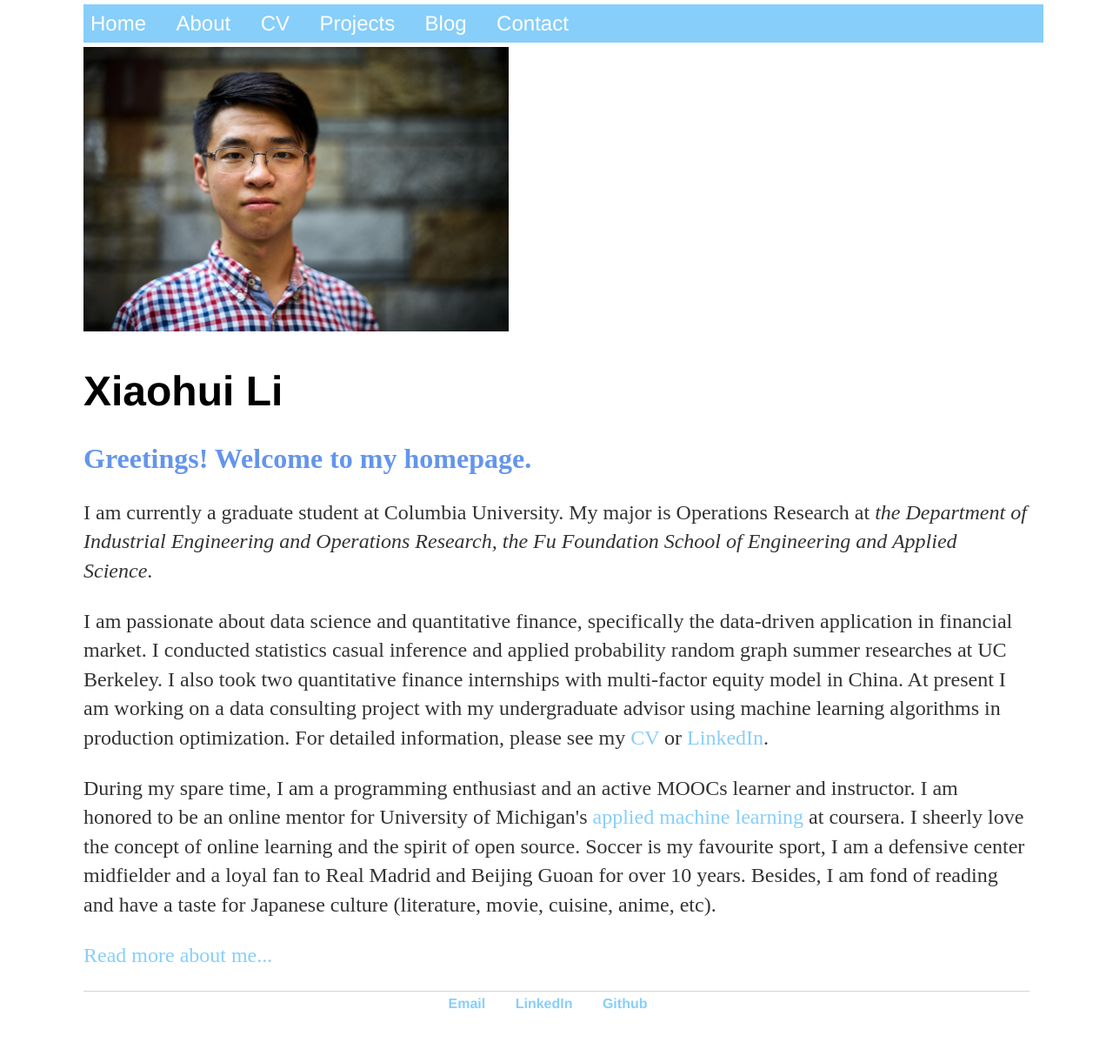
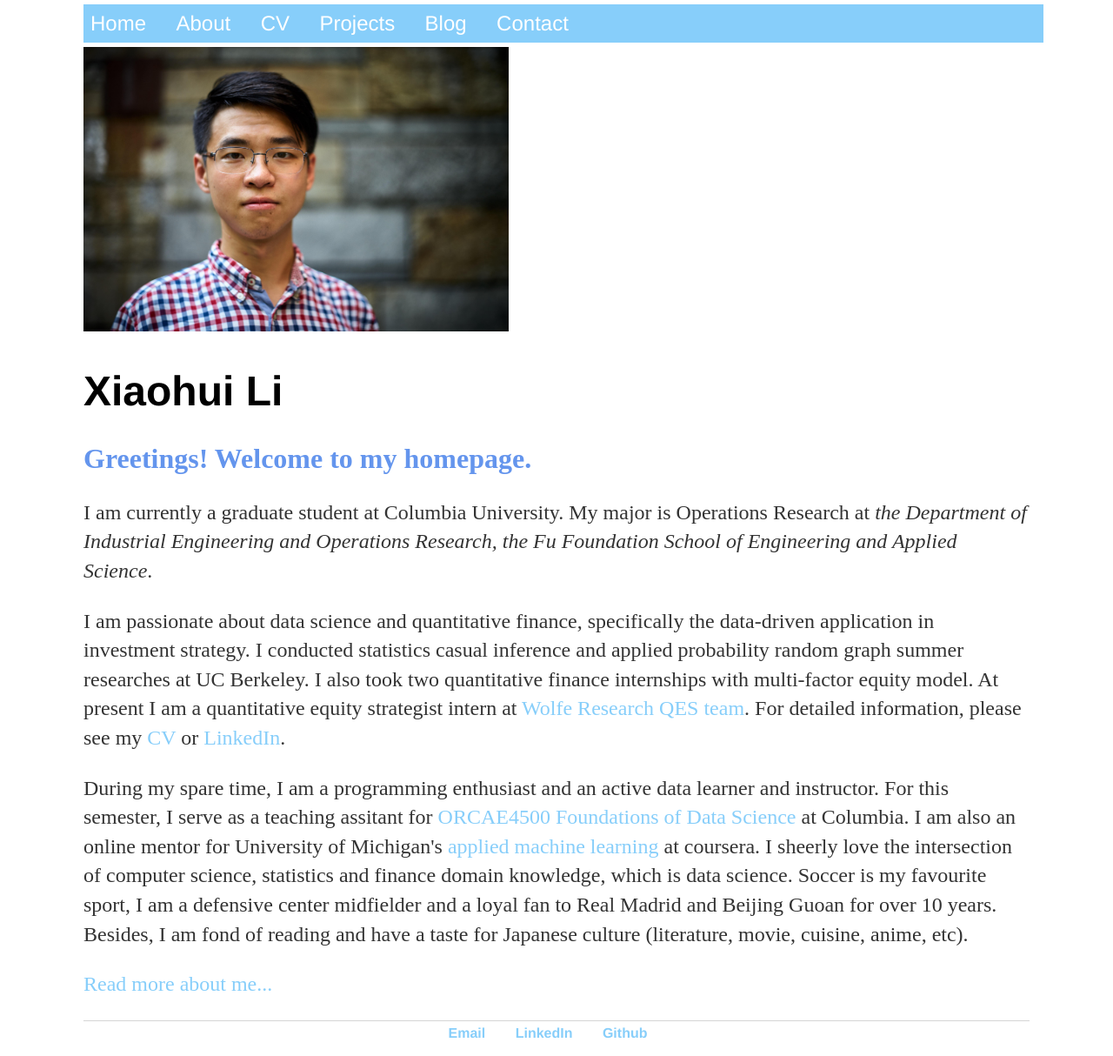
Before and after one commit to xiaohui-victor-li/xiaohui-victor-li.github.io, a Jekyll site: the page index.html, which Jekyll copies as it is, in a window 1280 px wide. Shown: the whole page at 87% size. Built offline with Jekyll 4.4.1, drawn with Linux system fonts in a browser that asks for light colours; before the commit the page ends 1180 px from its top, so only the background shows below that.

Commit message:
Update index.html

```diff
--- a/index.html
+++ b/index.html
@@ -27,13 +27,13 @@
         		<h1>Xiaohui Li</h1>
 			   	<h2>Greetings! Welcome to my homepage.</h1>
 					<p>I am currently a graduate student at Columbia University. My major is Operations Research at <em>the Department of Industrial Engineering and Operations Research, the Fu Foundation School of Engineering and Applied Science</em>.</p>
-					<p>I am passionate about data science and quantitative finance, specifically the data-driven application in financial market.
+					<p>I am passionate about data science and quantitative finance, specifically the data-driven application in investment strategy.
 					   I conducted statistics casual inference and applied probability random graph summer researches at UC Berkeley.
-					   I also took two quantitative finance internships with multi-factor equity model in China.
-					   At present I am working on a data consulting project with my undergraduate advisor using machine learning algorithms in production optimization.
+					   I also took two quantitative finance internships with multi-factor equity model.
+					   At present I am a quantitative equity strategist intern at  <a href="https://wolferesearch.com/yin-luo-cfa-cpa-pstat">Wolfe Research QES team</a>.
 					   For detailed information, please see my <a href="/CV"> CV</a> or <a href="https://www.linkedin.com/in/xiaohui-victor-li/">LinkedIn</a>. </p>
-					<p>During my spare time, I am a programming enthusiast and an active MOOCs learner and instructor. I am honored to be an online mentor
-						for University of Michigan's <a href="https://www.coursera.org/learn/python-machine-learning">applied machine learning</a> at coursera. I sheerly love the concept of online learning and the spirit of open source.
+					<p>During my spare time, I am a programming enthusiast and an active data learner and instructor. For this semester, I serve as a teaching assitant for <a href="http://www.columbia.edu/~cs2035/courses/orca2500.S18/syllabus.html">ORCAE4500 Foundations of Data Science</a> at Columbia. I am also an online mentor
+						for University of Michigan's <a href="https://www.coursera.org/learn/python-machine-learning">applied machine learning</a> at coursera. I sheerly love the intersection of computer science, statistics and finance domain knowledge, which is data science.
 						Soccer is my favourite sport, I am a defensive center midfielder and a loyal fan to Real Madrid and Beijing Guoan for over 10 years.
 						Besides, I am fond of reading and have a taste for Japanese culture (literature, movie, cuisine, anime, etc).
 					<p><a href="/about">Read more about me...</a></p>
```
